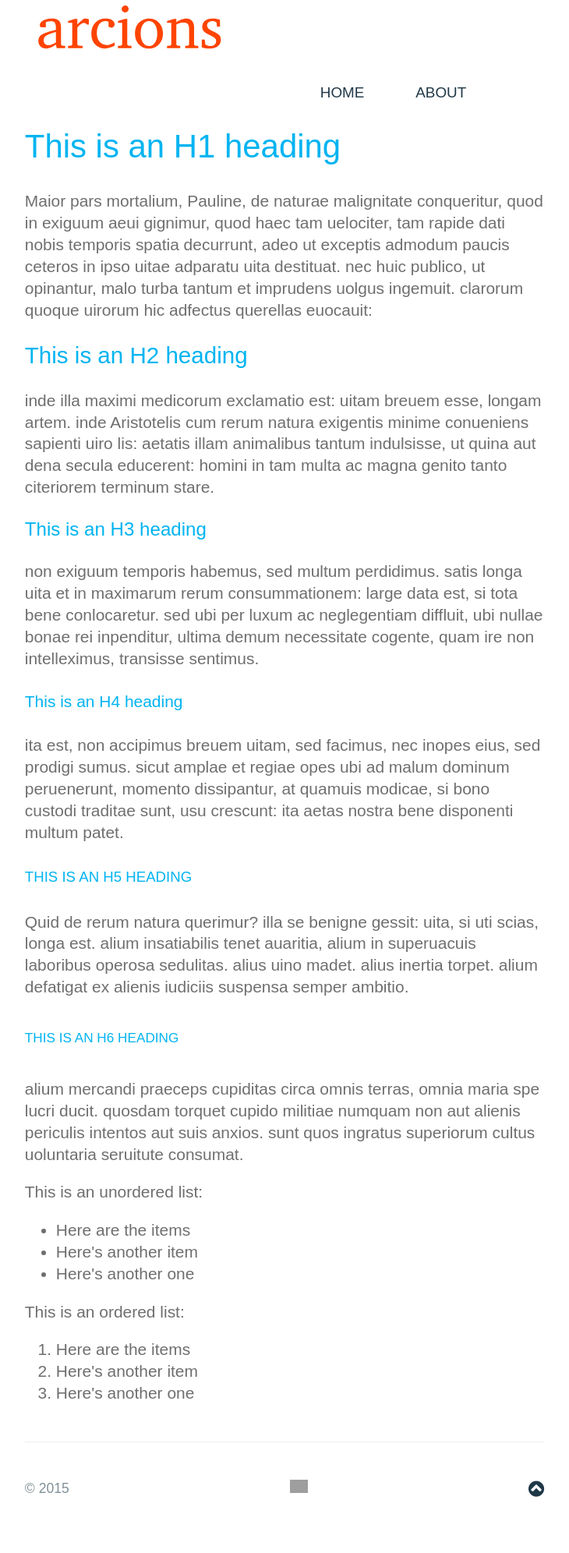
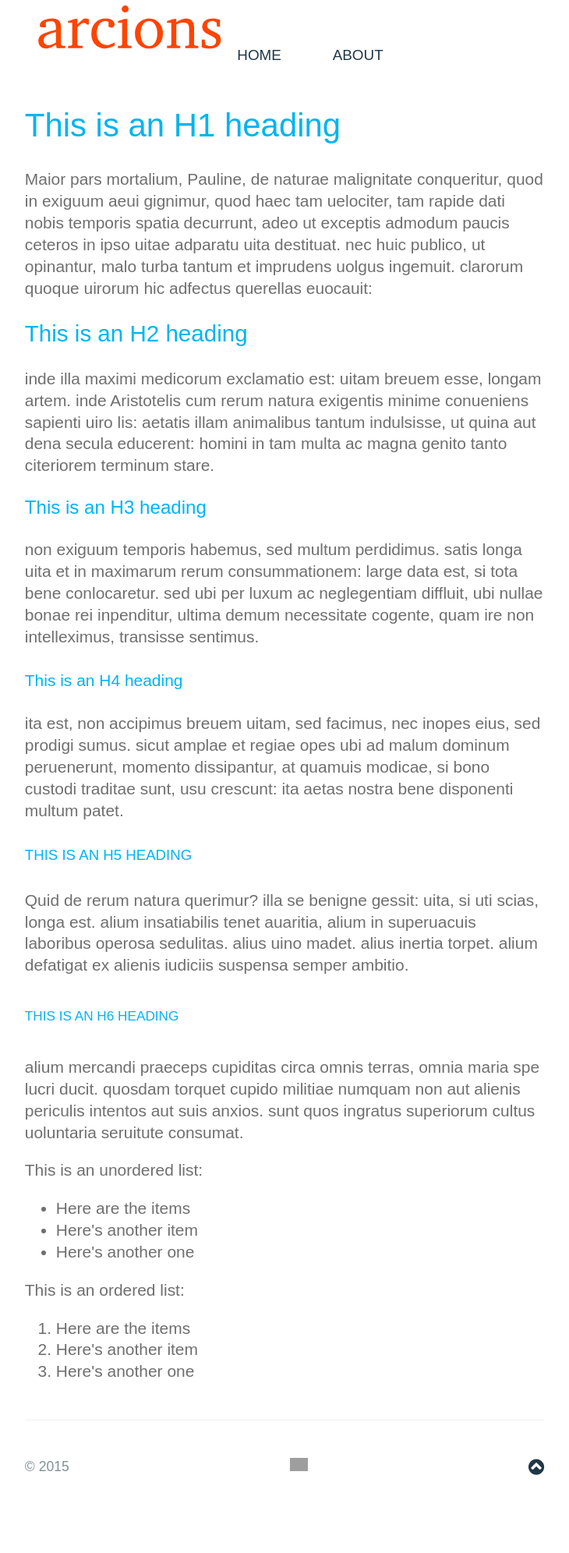
Before and after one commit to arcions/arcions.github.io, a Jekyll site: the page built from index.html, in a window 1280 px wide. Shown: the whole page at 78% size, without its empty margins (275-1005 px from the left). Built offline with Jekyll 4.4.1, drawn with Linux system fonts in a browser that asks for light colours; nearby versions of some CDN libraries; some web fonts are replaced; Markdown is read by kramdown in place of the engine named in the settings; after the commit the page ends 1964 px from its top, so only the background shows below that; grey boxes are pictures that could not be loaded.

Commit message:
Update main.css

```diff
--- a/stylesheets/main.css
+++ b/stylesheets/main.css
@@ -173,15 +173,13 @@ h6 {
       background-color:transparent;}
 
 .page-header-left {
-  display: block;
-  text-align:left;
+  display: inline-block;
   margin-left:0;
   margin-right:auto;
 }
 
 .page-header-right {
-  display: block;
-  text-align:right;
+  display: inline-block;
   margin-right:0;
   margin-left:auto;
 }
```
